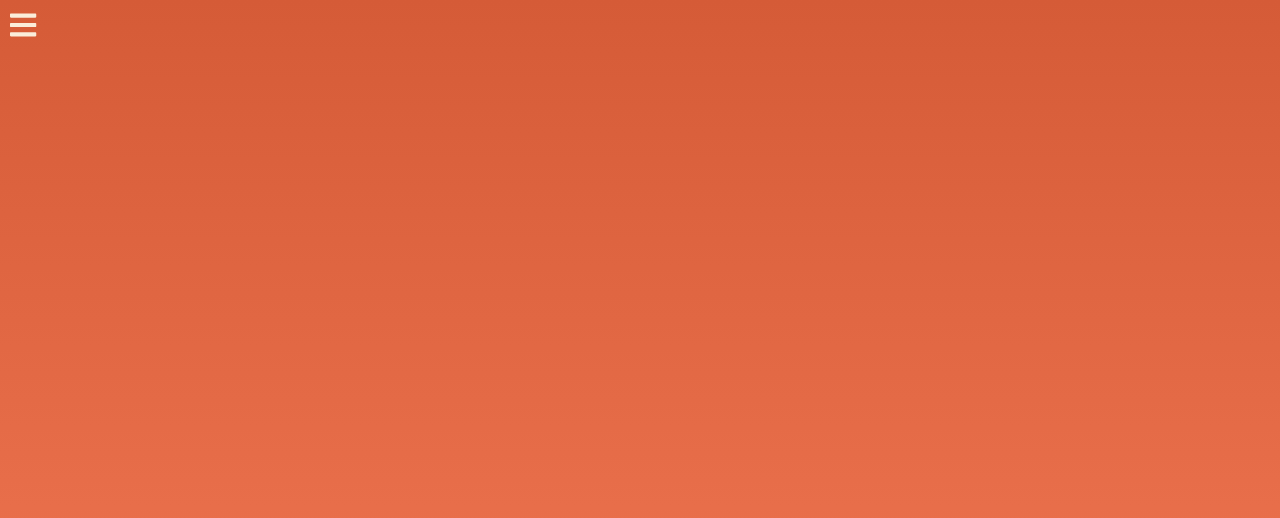
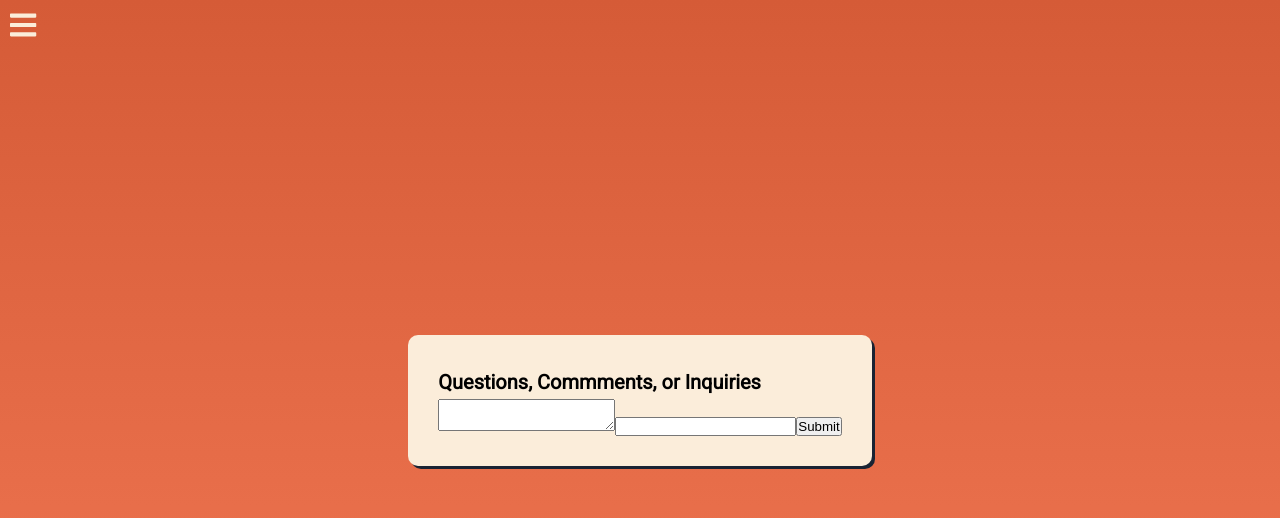
Before and after one commit to kennja05/pcwb-V2, a React (Create React App) app: page /contact in a window 1280 px wide. Shown: the top 518 px of the page. Built offline with nearby package versions, Linux system fonts and the light colour scheme.

Commit message:
add form to contact page

```diff
--- a/src/pages/contactForm.tsx
+++ b/src/pages/contactForm.tsx
@@ -1,15 +1,33 @@
 import styled from 'styled-components'
 
-const FormWrapper = styled.div`
+const FormPageWrapper = styled.div`
     height: 100vh;
     width: 100vw;
+    display: flex;
+    flex-direction: column;
+    align-items: center;
+    justify-content: center;
     background-image: linear-gradient(${props => props.theme.colors.darkOrange}, ${props => props.theme.colors.orange});
 `
+const FormWrapper = styled.div`
+    background: ${props => props.theme.colors.offWhite};
+    border-radius: 1rem;
+    padding: 3rem;
+    box-shadow: 3px 3px ${props => props.theme.colors.darkBlue2};
+`
+
 
 export default function contactForm(){
     return (
-        <FormWrapper>
-
-        </FormWrapper>
+        <FormPageWrapper>
+            <FormWrapper>
+                <h1>Questions, Commments, or Inquiries</h1>
+               <form>
+                    <textarea></textarea>
+                    <input type='email' />
+                    <input type='submit' />
+                </form>
+            </FormWrapper>
+        </FormPageWrapper>
     )
 }
```
